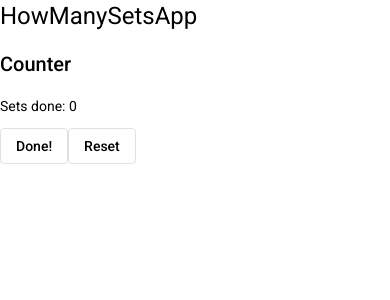
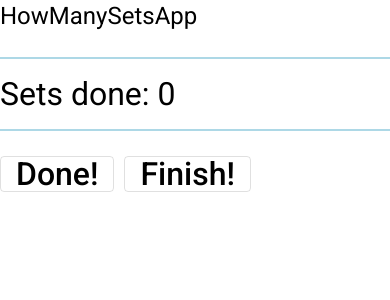
Before and after one commit to dusanbass/HowManySetsApp, an Angular app: page / in a window 390 px wide. Shown: the top 300 px of the page. Built offline with nearby package versions, Linux system fonts and the light colour scheme.

Commit message:
mobile fonts larger

```diff
--- a/src/app/app.module.ts
+++ b/src/app/app.module.ts
@@ -11,16 +11,20 @@ import { CounterComponent } from './counter/counter.component';
 // materials
 import { MatButtonModule } from '@angular/material/button';
 
+// cdk
+import { LayoutModule } from '@angular/cdk/layout';
+
 
 @NgModule({
   declarations: [
     AppComponent,
-    CounterComponent
+    CounterComponent,
   ],
   imports: [
     BrowserModule,
     AppRoutingModule,
     MatButtonModule,
+    LayoutModule,
     ServiceWorkerModule.register('ngsw-worker.js', { enabled: environment.production }),
     BrowserAnimationsModule
   ],
--- a/src/app/counter/counter.component.html
+++ b/src/app/counter/counter.component.html
@@ -1,4 +1,16 @@
-<h2>Counter</h2>
-<p>Sets done: {{ setsDone }}</p>
-<button mat-stroked-button (click)="setDone()">Done!</button>
-<button mat-stroked-button (click)="setsReset()">Reset</button>
+<p class="sets" [ngClass]="{'mobile-font': isMobile}">Sets done: {{ setsDone }}</p>
+<button
+    class="done"
+    [ngClass]="{'mobile-font': isMobile}"
+    mat-stroked-button
+    (click)="setDone()"
+>
+    Done!
+</button>
+<button
+    [ngClass]="{'mobile-font': isMobile}"
+    mat-stroked-button
+    (click)="setsReset()"
+>
+    Finish!
+</button>
--- /dev/null
+++ b/src/app/counter/counter.component.scss
@@ -0,0 +1,14 @@
+.mobile-font {
+    font-size: 2rem;
+}
+
+.done {
+    margin-right: 10px;
+}
+
+.sets {
+    border-top: solid 2px lightblue;
+    border-bottom: solid 2px lightblue;
+    margin: 25px 0px;
+    padding: 25px 0px;
+}
--- a/src/app/counter/counter.component.ts
+++ b/src/app/counter/counter.component.ts
@@ -1,15 +1,19 @@
 import { Component, OnInit } from '@angular/core';
+import { BreakpointObserver, Breakpoints } from '@angular/cdk/layout';
 
 @Component({
   selector: 'app-counter',
   templateUrl: './counter.component.html',
-  styleUrls: ['./counter.component.css']
+  styleUrls: ['./counter.component.scss']
 })
 export class CounterComponent implements OnInit {
 
   setsDone = 0;
+  isMobile = false;
 
-  constructor() { }
+  constructor(private bpo: BreakpointObserver) {
+    this.isMobile = bpo.isMatched([Breakpoints.Small, Breakpoints.XSmall]);
+  }
 
   ngOnInit(): void {
   }
```
Also changed, not shown: src/app/counter/counter.component.css (deleted).
